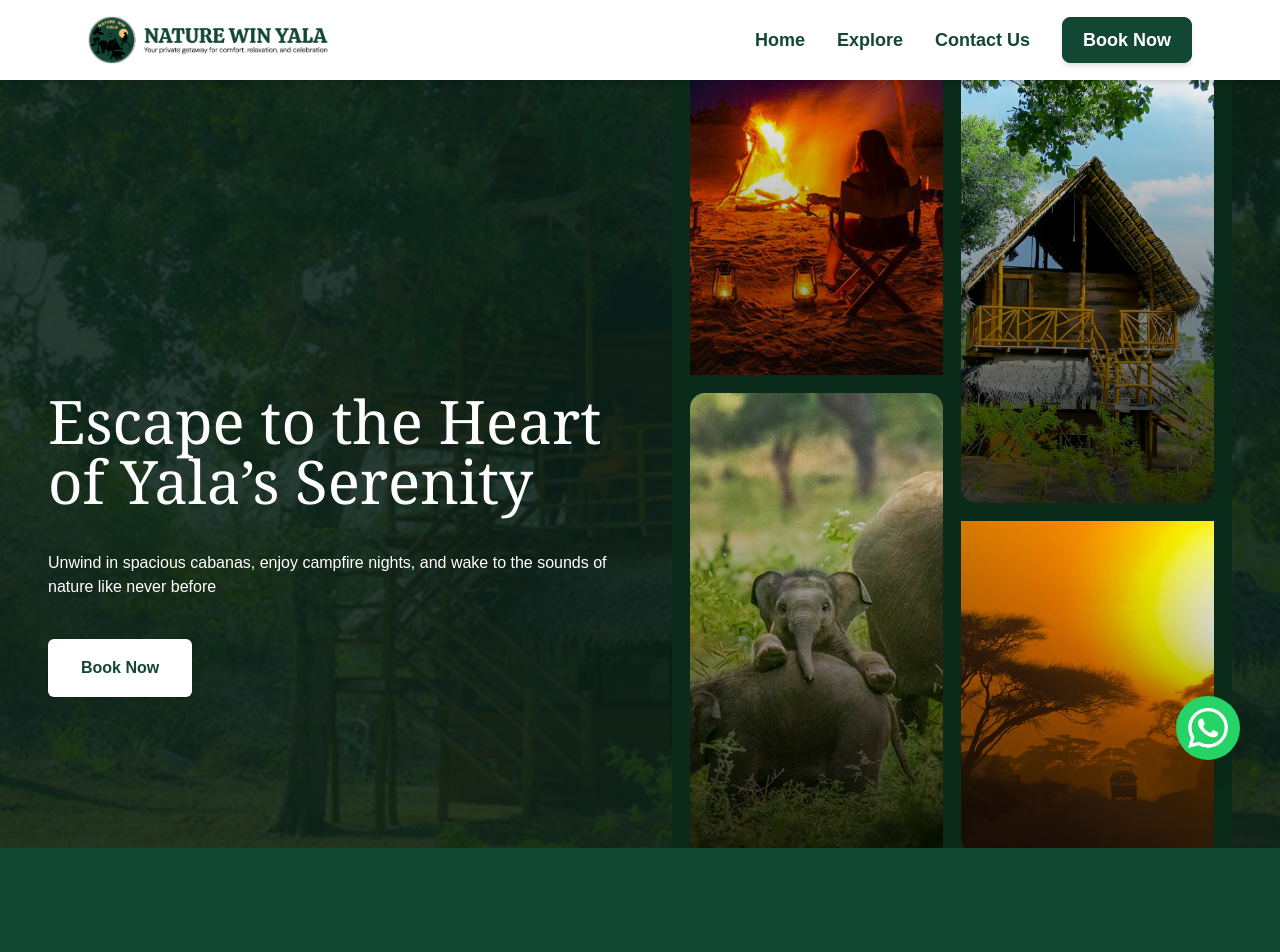
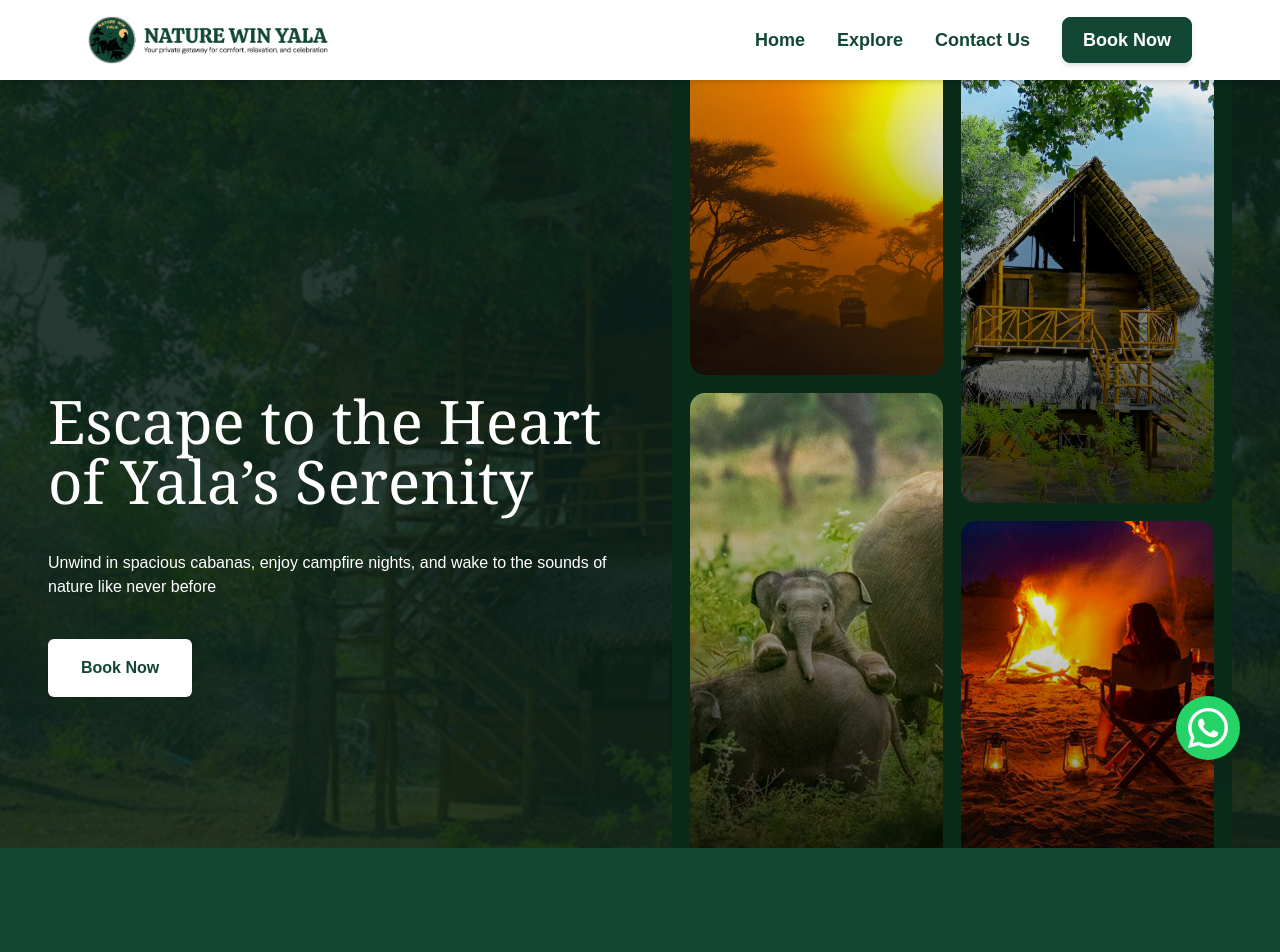
Before and after one commit to Syntrix-Snipers/nature-win-yala, a Next.js app: page / in a window 1280 px wide. Shown: the top 952 px of the page. Built offline with nearby package versions, Linux system fonts and the light colour scheme.

Commit message:
fix the border radius issue in hero section

```diff
--- a/src/app/home/components/HomeTopImageCollage.tsx
+++ b/src/app/home/components/HomeTopImageCollage.tsx
@@ -39,12 +39,12 @@ const HomeTopImageCollage: React.FC<HomeTopImageCollageProps> = ({
       </div>
 
       {/* Bottom Right – SMALL */}
-      <div className="overflow-hidden md:rounded-b-none rounded-t-[15px] rounded-b-[15px]">
+      <div className="overflow-hidden md:rounded-t-none rounded-t-[15px] rounded-b-[15px]">
         <img src={images[0]} alt="3" className="h-full w-full object-cover" />
       </div>
 
       {/* Top Left – SMALL */}
-      <div className="overflow-hidden rounded-[15px] md:rounded-none">
+      <div className="overflow-hidden md:rounded-b-none rounded-t-[15px] rounded-b-[15px]">
         <img src={images[3]} alt="0" className="h-full w-full object-cover" />
       </div>
 
--- a/src/app/home/page.tsx
+++ b/src/app/home/page.tsx
@@ -1,12 +1,10 @@
 "use client";
 
-import React, { useState, useEffect } from "react";
 import Image from "next/image";
 import VillaDetailsHome from "./components/VillaDetailsHome";
 import { images } from "../../../public/assets/images/images";
 import HomeOfferCard from "./components/HomeOfferCard";
 import { icons } from "../../../public/assets/icons/icon";
-import { ChevronRightIcon } from "lucide-react";
 import HomeTopImageCollage from "./components/HomeTopImageCollage";
 import VillaHomeCard from "./components/villaHomeCard";
 import Link from "next/link";
@@ -18,10 +16,10 @@ import { BtnComponent } from "../components/BtnComponent";
 const Home = () => {
   // Images for HomeTopImageCollage
   const collageImages = [
-    images.FireCampImg,
+    images.SunsetImg,
     images.VillaImg,
     images.ElephantImg,
-    images.SunsetImg,
+    images.FireCampImg,
   ];
   return (
     <div className="pt-0 md:pt-12 flex flex-col min-h-screen">
```
